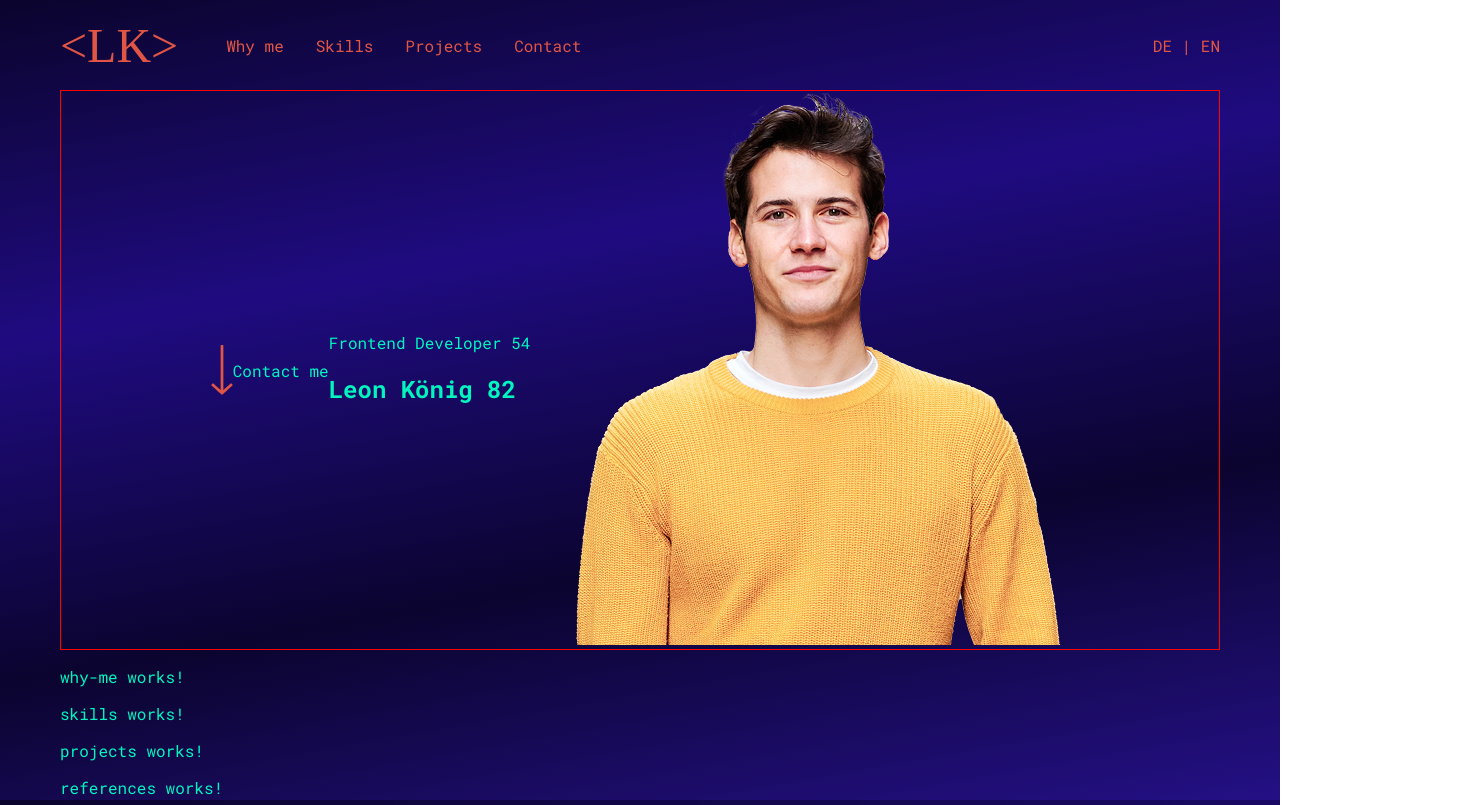
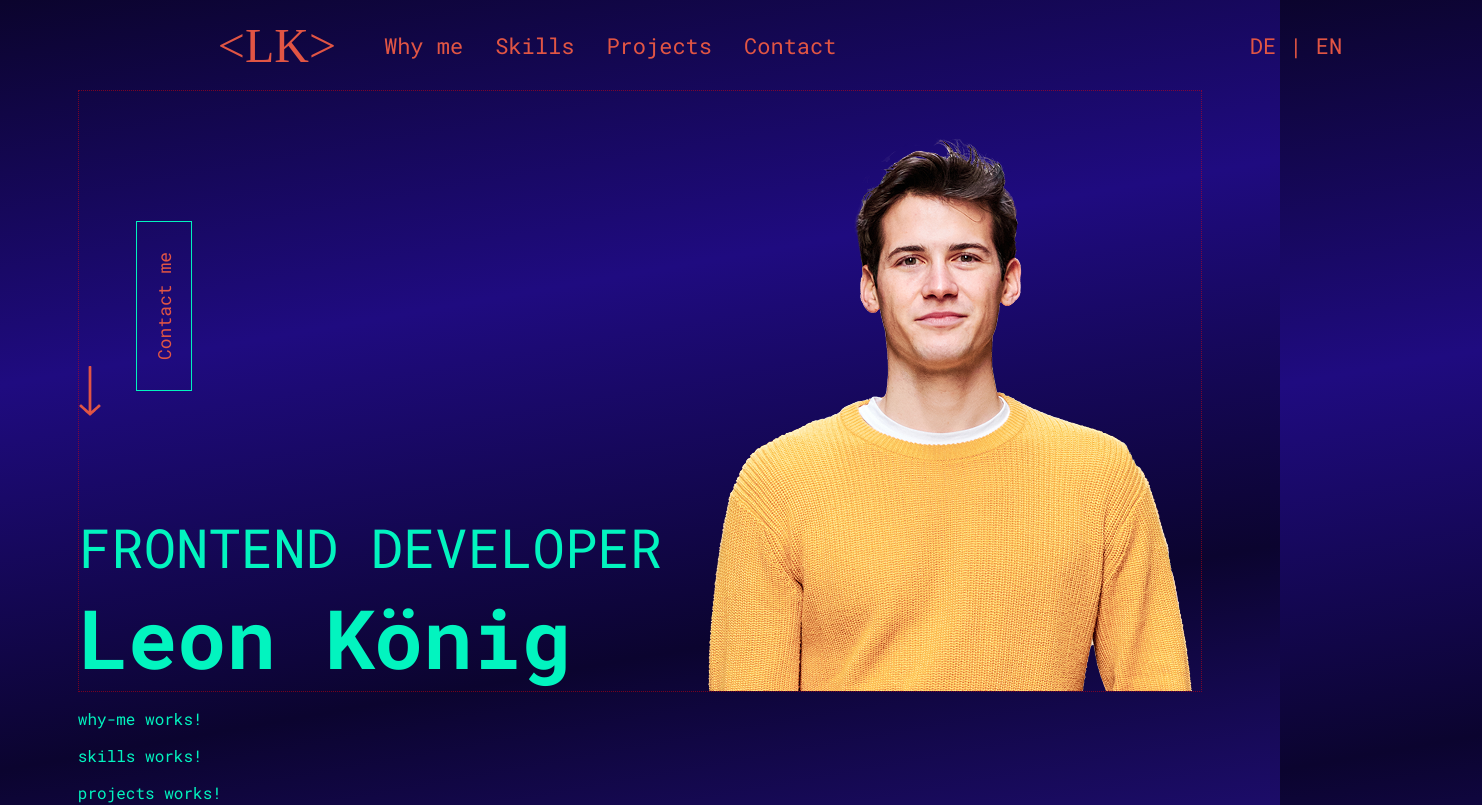
Before and after one commit to LeonKoenig17/portfolio, an Angular app: page / in a window 1280 px wide. Shown: the top 805 px of the page, 1482 px wide, since content can reach past the window. Built offline with nearby package versions, Linux system fonts and the light colour scheme; a web font is replaced by a local one.

Commit message:
layout adjusted

```diff
--- a/src/app/main-content/landing-page/landing-page.component.html
+++ b/src/app/main-content/landing-page/landing-page.component.html
@@ -2,8 +2,8 @@
     <img src="./assets/images/arrow-down.png" alt="arrow">
     <a href="">Contact me</a>
     <div>
-        <p>Frontend Developer 54</p>
-        <h1>Leon König 82</h1>
+        <p>FRONTEND DEVELOPER</p>
+        <h1>Leon König</h1>
     </div>
     <div>
         <img src="./assets/images/cover-image.png" alt="">
--- a/src/app/main-content/landing-page/landing-page.component.scss
+++ b/src/app/main-content/landing-page/landing-page.component.scss
@@ -1,15 +1,32 @@
 @import "./../../../styles.scss";
 
 section {
-    border: 1px solid red;
-    @include dFlex();
-    >div *{
+    border: 1px dotted rgba(255, 0, 0, 0.437);
+    @include dFlex($jc: space-between);
+    height: 600px;
+    >div {
+        @include dFlex($jc: flex-end, $ai: flex-start);
+        height: 100%;
+        flex-direction: column;
         white-space: nowrap;
-        p {
+        >p {
             font-size: 54px;
+            margin: 0;
         }
-        h1 {
+        >h1 {
             font-size: 82px;
+            margin: 0;
         }
     }
+    >img {
+        position: absolute;
+    }
+    >a {
+        position: absolute;
+        font-size: 18px;
+        color: $secondary-font-color;
+        transform: rotate(-90deg) translate(50%);
+        border: 1px solid $primary-font-color;
+        padding: 15px 30px;
+    }
 }
--- a/src/app/shared/components/header/header.component.html
+++ b/src/app/shared/components/header/header.component.html
@@ -1,4 +1,3 @@
-<div id="content">
 <section>
     <div>
         <span class="headerLogo">&lt;LK&gt;</span> <!--"<LK>"-->
@@ -11,4 +10,3 @@
     </div>
     <div>DE | EN</div>
 </section>
-</div>
--- a/src/app/shared/components/header/header.component.scss
+++ b/src/app/shared/components/header/header.component.scss
@@ -4,6 +4,8 @@ section {
     @include dFlex($jc: space-between);
     height: 90px;
     width: 100%;
+    max-width: 1440px;
+    padding: 0 140px;
     >div {
         @include dFlex();
         gap: 48px;
@@ -12,11 +14,13 @@ section {
             gap: 32px;
             >a {
                 white-space: nowrap;
+                font-size: 22px;
             }
         }
     }
     >div {
         white-space: nowrap;
+        font-size: 22px;
     }
 }
 
--- a/src/styles.scss
+++ b/src/styles.scss
@@ -19,16 +19,10 @@ $secondary-font-color: #E15544;
 
 body {
     @include dFlex($ai: unset);
-    height: 100vh;
-    width: 100%;
+    min-height: 100vh;
+    // width: 100%;
     margin: 0;
     background: linear-gradient(170deg, #0B042D, #1F0B80, #0B042F, #241085);
-}
-
-app-root {
-    width: 100%;
-    max-width: calc(1440px - 120px);
-    margin: 0 60px;
 }
 
 body * {
```
Lines whose indentation alone changed are shown as unchanged.
